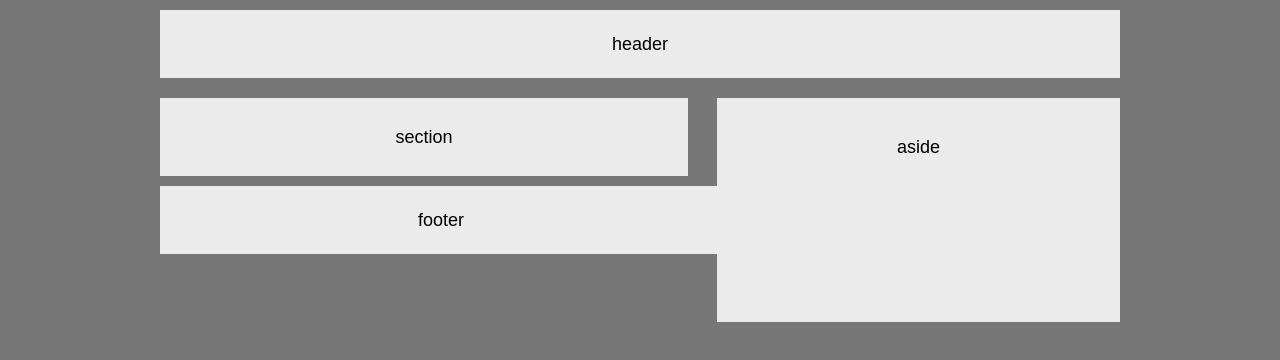
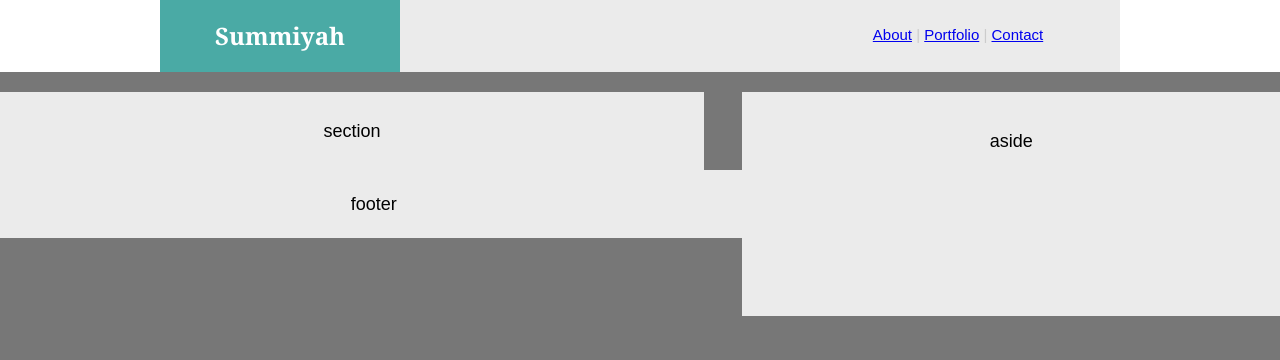
Before and after one commit to summiyah/Basic-Portfolio, a plain HTML site: page index.html in a window 1280 px wide. Drawn offline with Linux system fonts and the light colour scheme.

Commit message:
wip: header layout with name and nav

```diff
--- a/index.html
+++ b/index.html
@@ -1,13 +1,11 @@
 <html>
 <head>
-    <title>Easy HW1</title>
+    <title>Summiyah Portfolio</title>
     <link rel="stylesheet" href="assets/css/reset.css">
     <link rel="stylesheet" href="assets/css/style.css">
 
     <style>
         body {
-            width: 960px;
-            margin: 0 auto;
             background-color: #777;
             font-size: 18px;
             font-family: 'Arial', 'Helvetica Neue', Helvetica, sans-serif;
@@ -18,10 +16,49 @@
         }
 
         #header, #footer {
+            margin: 0 auto;
+        }
+
+        #header {
+            text-align: center;
+            background-color: #ffffff;
+        }
+
+        #summiyah {
+            width: 20%;
+            background-color: #4aaaa5;
+            color: #ffffff;
+            font-family: 'Georgia', Times, Times New Roman, serif;
+            font-size: 24px;
+            padding: 1em;
+            float: left;
+            display: inline-block;
+            font-weight: bold;
+        }
+
+        nav {
+            width: 270px;
+            float: right;
+            display: inline-block;
+            padding: 1.8em;
+            font-size: 15px;
+            color: #cccccc;
+            text-decoration: none;
+
+        }
+
+
+        .content-area {
+            width: 960px;
+            display: inline-block;
+        }
+
+
+        #footer {
             text-align: center;
             padding: 25px;
-            margin-top: 10px;
         }
+
 
         #section {
             width: 55%;
@@ -51,7 +88,17 @@
     </style>
 </head>
 <body>
-<div id="header">header</div>
+<div id="header">
+    <div class="content-area">
+        <div id="summiyah">Summiyah</div>
+        <nav>
+            <a href="index.html">About</a> |
+            <a href="portfolio.html">Portfolio</a> |
+            <a href="contact.html">Contact</a>
+        </nav>
+    </div>
+</div>
+
 <div id="section">
     <div class="section">section</div>
 </div>
```
